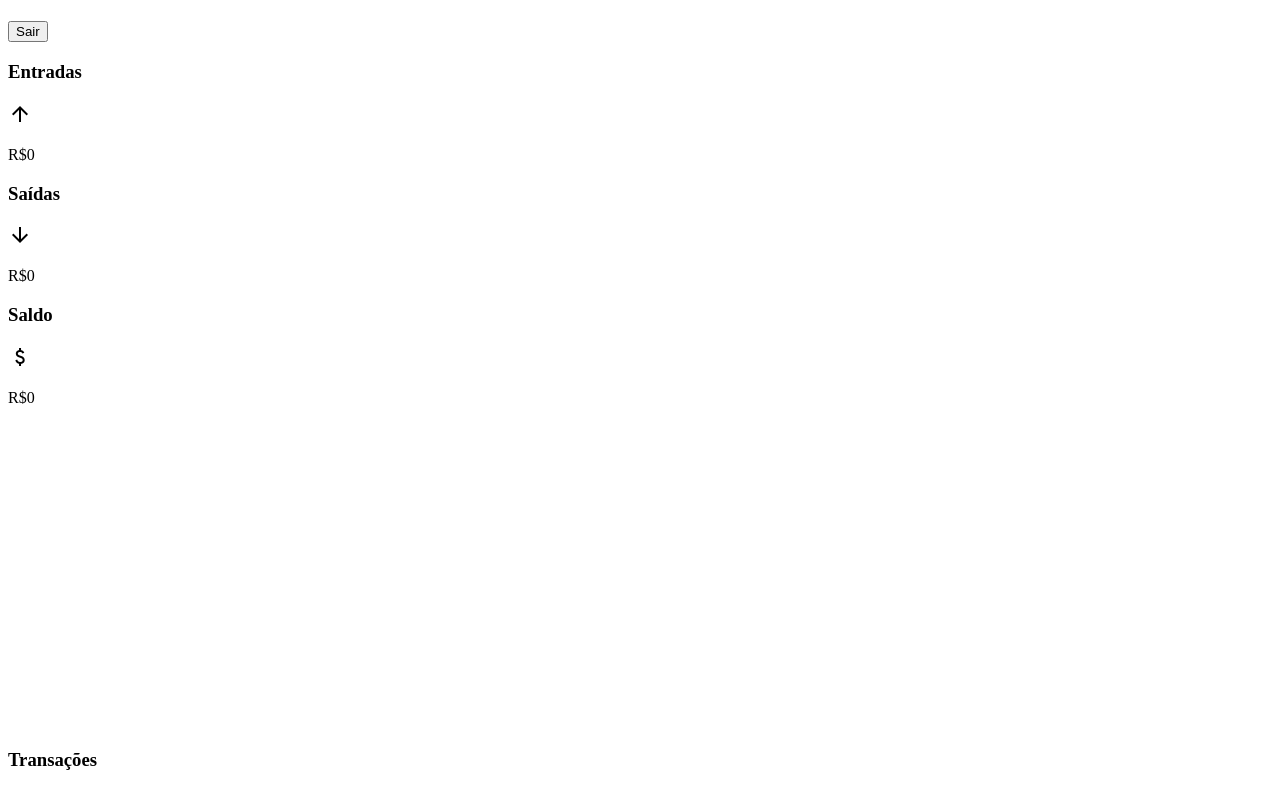
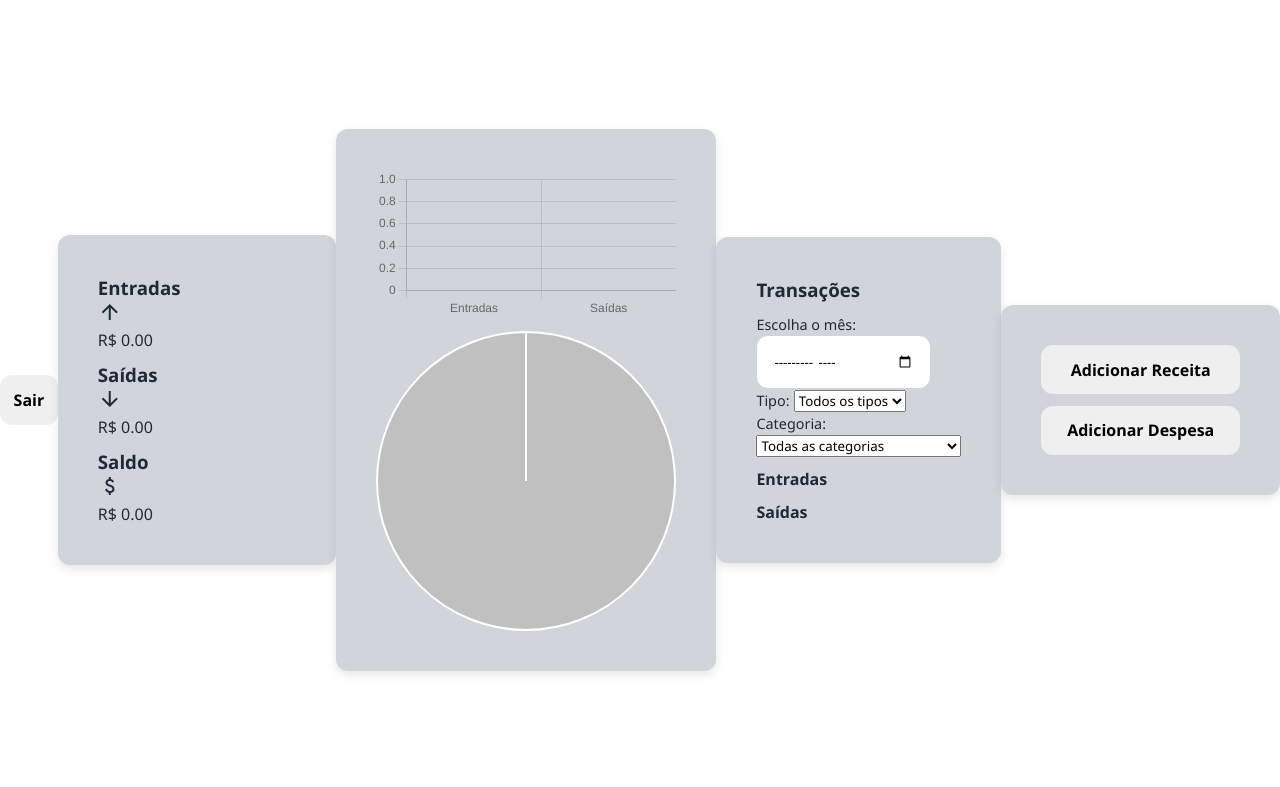
Before and after one commit to gabrielstolfa/dashboard-financeiro, a plain HTML site: page dashboard.html in a window 1280 px wide. Shown: the top 787 px of the page. Drawn offline with nearby package versions, Linux system fonts and the light colour scheme; the site is published under a folder, as on GitHub Pages, so addresses that start at the root find nothing.

Commit message:
Add files via upload

```diff
--- a/dashboard.html
+++ b/dashboard.html
@@ -7,8 +7,8 @@
     <link rel="stylesheet" href="https://fonts.googleapis.com/css2?family=Material+Symbols+Outlined" />
 
 
-  <script type="module" crossorigin src="/dashboard-financeiro/assets/index-DsOuILHT.js"></script>
-  <link rel="stylesheet" crossorigin href="/dashboard-financeiro/assets/index-CQ-_kCUo.css">
+  <link rel="stylesheet" href="./assets/index-CQ-_kCUo.css" crossorigin />
+<script type="module" src="./assets/index-DsOuILHT.js" defer crossorigin></script>
 </head>
 <body>
     <header>
```
